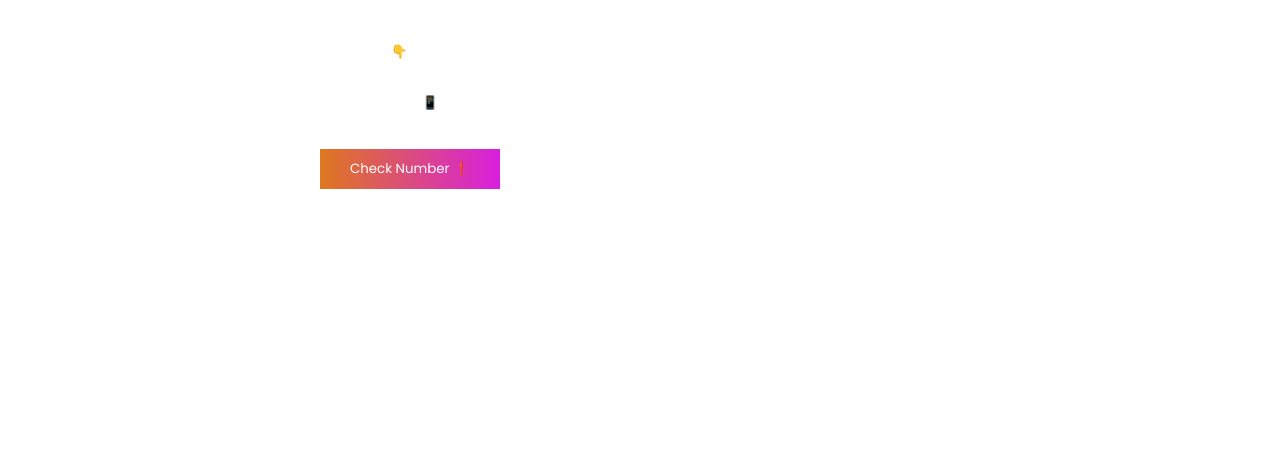
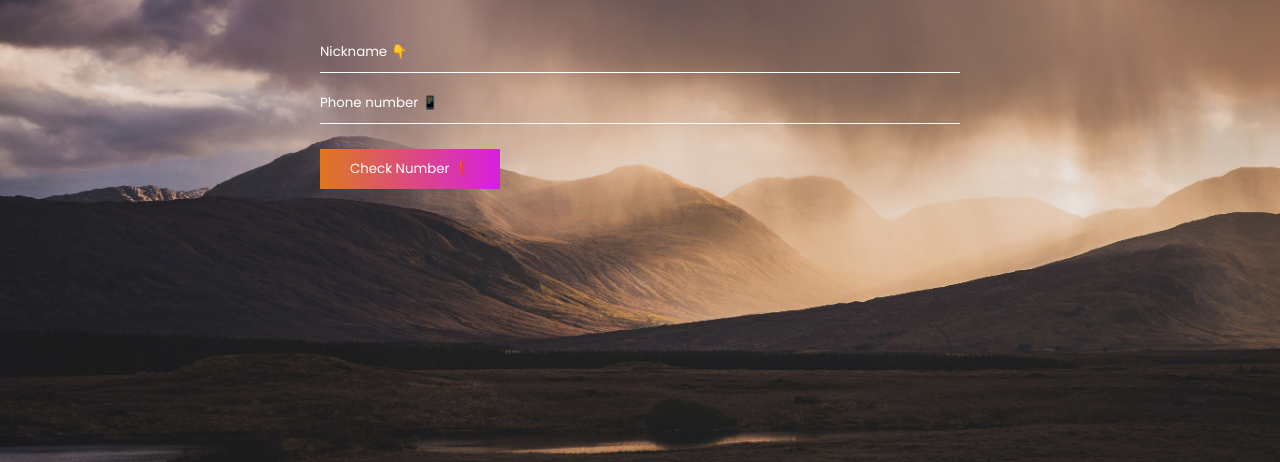
Before and after one commit to Aahil13/AltSchool-Holiday-Challenge, a plain HTML site: page index.html in a window 1280 px wide. Shown: the part 255-717 px from the top of the page. Drawn offline with Linux system fonts and the light colour scheme; the site is published under a folder, as on GitHub Pages, so addresses that start at the root find nothing.

Commit message:
Styles: update background image url

```diff
--- a/styles/style.css
+++ b/styles/style.css
@@ -12,7 +12,7 @@ body {
   height: 100vh;
   width: 100%;
   font-size: 16px;
-  background-image: url("/img/img_bg.jpg");
+  background-image: url("../img/img_bg.jpg");
   background-repeat: no-repeat;
   overflow-x: hidden;
   background-position: center;
```
